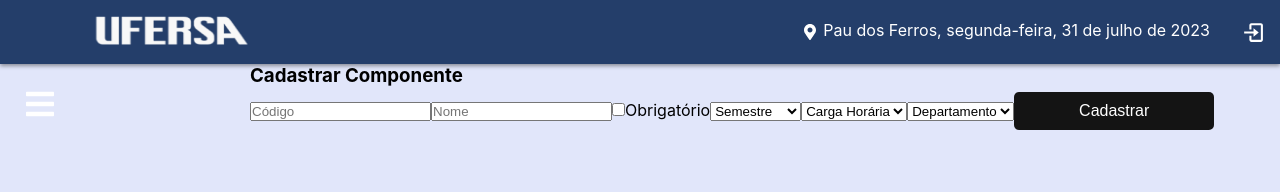
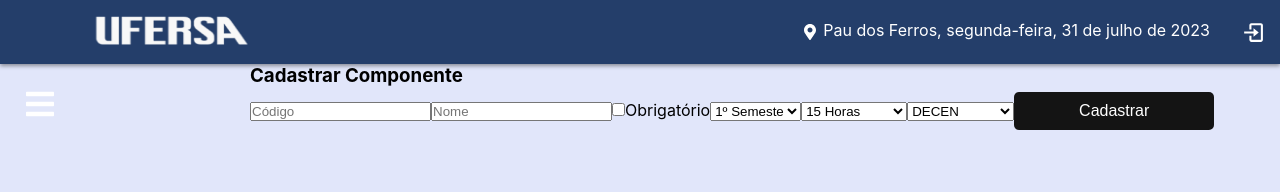
Before and after one commit to gpsics/horarios-bti-front, a React (Create React App) app: page /componentes/cadastrarComponente in a window 1280 px wide. Shown: the top 192 px of the page. Built offline with nearby package versions, Linux system fonts and the light colour scheme; a web font is replaced by a local one.

Commit message:
Concertando alguns bugs na requisição POST para cadastrar componente.

```diff
--- a/src/Components/componentes/cadastro/CadComp.jsx
+++ b/src/Components/componentes/cadastro/CadComp.jsx
@@ -45,7 +45,7 @@ const CadComp = () => {
                 setMensagem('Componente Cadastrado com sucesso!')
             } else {
                 const data = await response.json()
-                setErro('Erro ao cadastrar Componente: ' + data.detail)
+                setErro('Erro ao cadastrar Componente.')
             }
         } catch (error) {
             console.error(error)
@@ -70,7 +70,7 @@ const CadComp = () => {
                                 Obrigatório
                             </label>
                             <select value={selectSM} onChange={e => setSelectSM(e.target.value)}>
-                                <option value="">Semestre</option>
+                                <option selected disabled>Semestre</option>
                                 <option value="1">1º Semeste</option>
                                 <option value="2">2º Semeste</option>
                                 <option value="3">3º Semeste</option>
@@ -79,7 +79,7 @@ const CadComp = () => {
                                 <option value="6">6º Semeste</option>
                             </select>
                             <select value={selectCH} onChange={e => setSelectCH(e.target.value)}>
-                                <option value="">Carga Horária</option>
+                                <option selected disabled>Carga Horária</option>
                                 <option value="15">15 Horas</option>
                                 <option value="30">30 Horas</option>
                                 <option value="45">45 Horas</option>
@@ -88,9 +88,9 @@ const CadComp = () => {
                                 <option value="90">90 Horas</option>
                             </select>
                             <select value={selectDP} onChange={e => setSelectDP(e.target.value)}>
-                                <option value="">Departamento</option>
+                                <option selected disabled>Departamento</option>
                                 <option value="DECEN">DECEN</option>
-                                <option value="DECSAH">DECSAH</option>
+                                <option value="DCSAH">DCSAH</option>
                                 <option value="DETEC">DETEC</option>
                             </select>
                             <button type='submit'>Cadastrar</button>
--- a/src/Components/professores/cadastrar/CadastrarProfessor.jsx
+++ b/src/Components/professores/cadastrar/CadastrarProfessor.jsx
@@ -34,7 +34,7 @@ const CadastrarProfessor = () => {
                 setMensagem('Professor Cadastrado com sucesso!')
             } else {
                 const data = await response.json()
-                setErro('Erro ao cadastrar professor: ' + data.detail)
+                setErro('Erro ao cadastrar professor.')
             }
         } catch (error) {
             console.error(error)
--- a/src/Components/professores/listar/ListarProfessores.jsx
+++ b/src/Components/professores/listar/ListarProfessores.jsx
@@ -5,7 +5,7 @@ import Footer from '../../footer/Footer'
 import Menu from '../../menuLateral/Menu'
 import { AiFillDelete } from "react-icons/ai";
 import { MdModeEdit } from "react-icons/md";
-const ListarProfessores = ({ profs }) => {
+const ListarProfessores = () => {
     const [professorList, setProfessorList] = useState(profs[0]);
 
     const removerProfessor = (index) => {
@@ -27,7 +27,7 @@ const ListarProfessores = ({ profs }) => {
                                     <tr>
                                         <th>Nº</th>
                                         <th>Nome</th>
-                                        <th></th>
+                                        <th>Carga Horária</th>
                                         <th></th>
                                     </tr>
                                 </thead>
```
